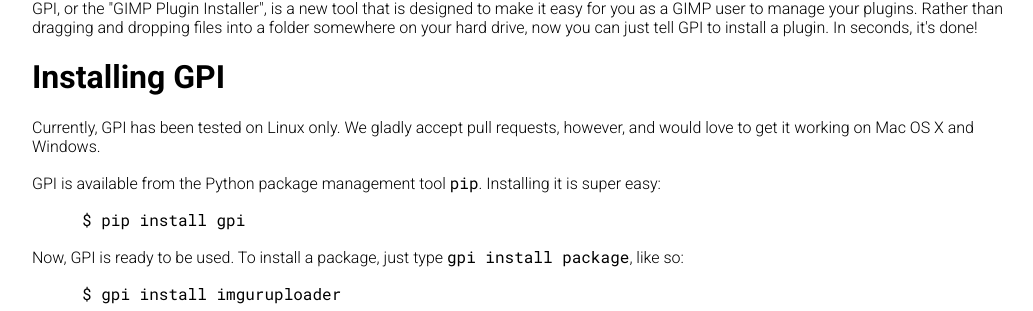
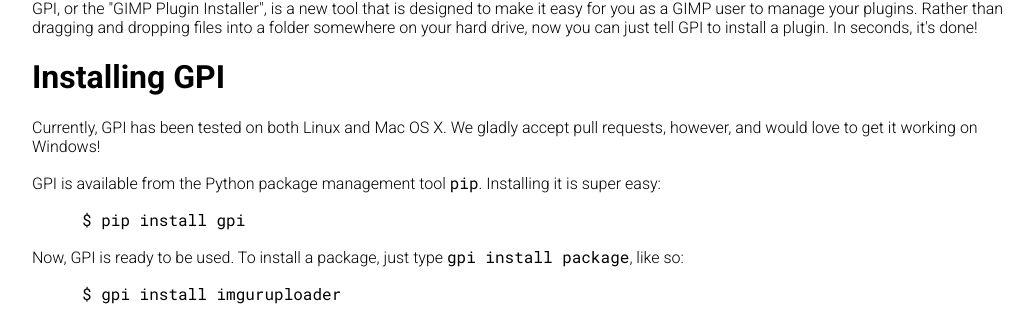
Before and after one commit to tschuy/gpi-web, a Django app: page / in a window 1280 px wide. Shown: the part 136-447 px from the top of the page, without its empty margins (108-1141 px from the left). Run offline with Django 3.2, Linux system fonts and the light colour scheme; data that the repository does not hold is empty.

Commit message:
Update website to reflect OS support

```diff
--- a/gpi/gpi_web/templates/index.html
+++ b/gpi/gpi_web/templates/index.html
@@ -26,9 +26,9 @@
         done!</p>
         </div>
     <h1>Installing GPI</h1>
-        <div><p>Currently, GPI has been tested on Linux only. We gladly accept
-        pull requests, however, and would love to get it working on Mac OS X and
-        Windows.</p>
+        <div><p>Currently, GPI has been tested on both Linux and Mac OS X. We
+        gladly accept pull requests, however, and would love to get it working
+        on Windows!</p>
 
         <p>GPI is available from the Python package management tool
         <span class="code">pip</span>. Installing it is super easy:</p>
```
